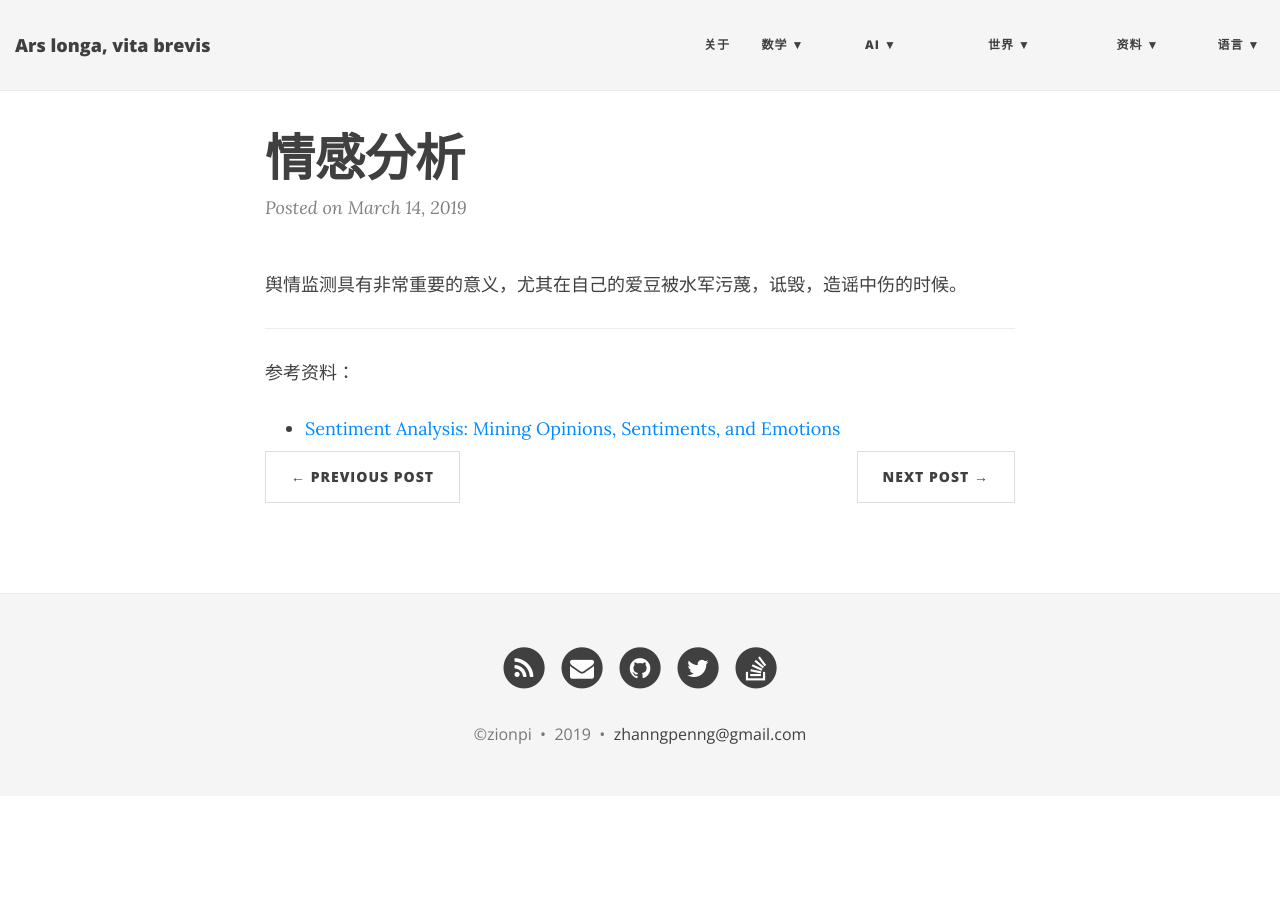
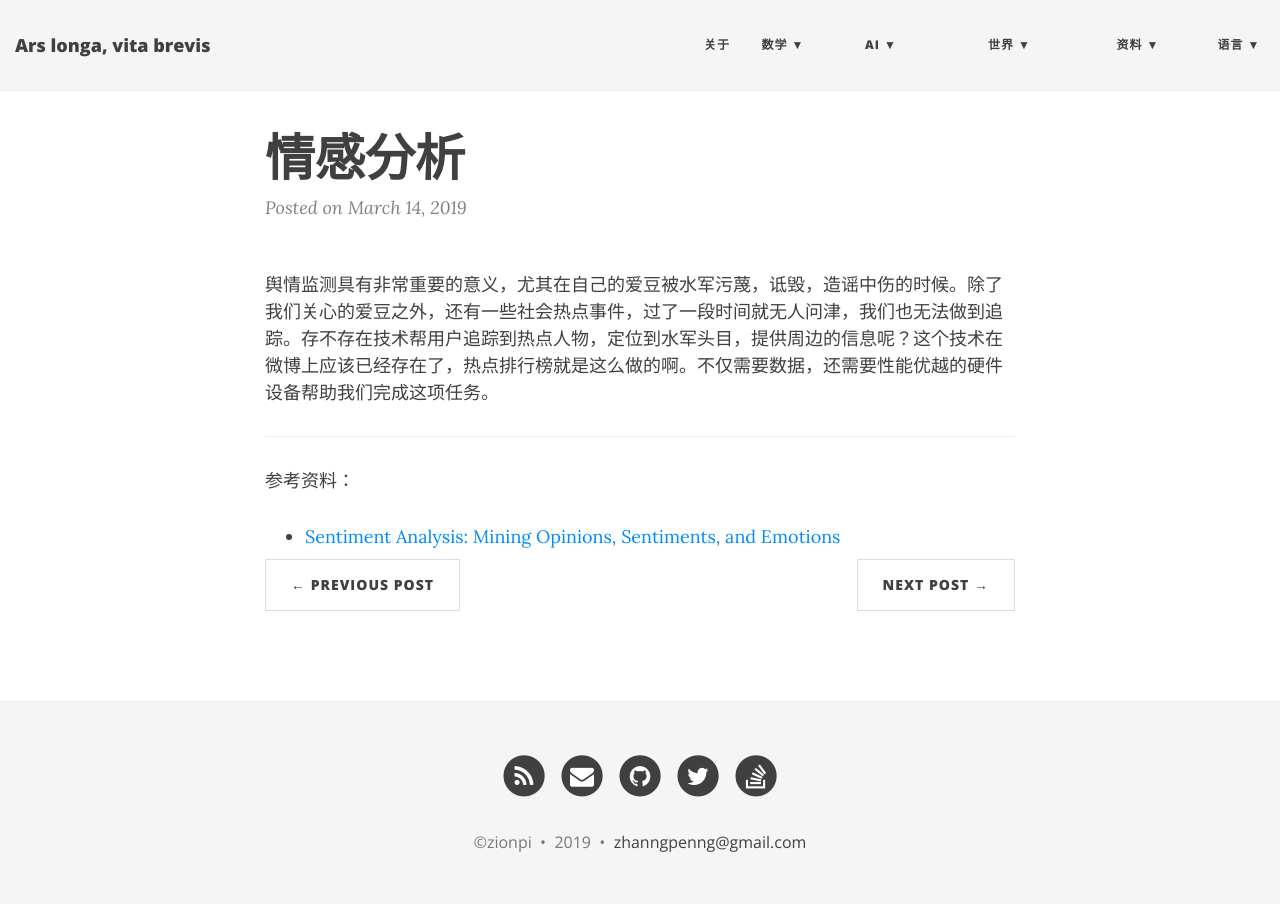
Before and after one commit to ZionPi/zionpi.github.io, a Jekyll site: the page built from _posts/2019-03-14-Sentiment-Analysis.md, in a window 1280 px wide. Built offline with Jekyll 4.4.1, drawn with Linux system fonts in a browser that asks for light colours; nearby versions of some CDN libraries.

Commit message:
Update 2019-03-14-Sentiment-Analysis.md

```diff
--- a/_posts/2019-03-14-Sentiment-Analysis.md
+++ b/_posts/2019-03-14-Sentiment-Analysis.md
@@ -2,7 +2,7 @@
 layout: post
 title: 情感分析
 ---
-舆情监测具有非常重要的意义，尤其在自己的爱豆被水军污蔑，诋毁，造谣中伤的时候。
+舆情监测具有非常重要的意义，尤其在自己的爱豆被水军污蔑，诋毁，造谣中伤的时候。除了我们关心的爱豆之外，还有一些社会热点事件，过了一段时间就无人问津，我们也无法做到追踪。存不存在技术帮用户追踪到热点人物，定位到水军头目，提供周边的信息呢？这个技术在微博上应该已经存在了，热点排行榜就是这么做的啊。不仅需要数据，还需要性能优越的硬件设备帮助我们完成这项任务。
 
 
 ---
```
